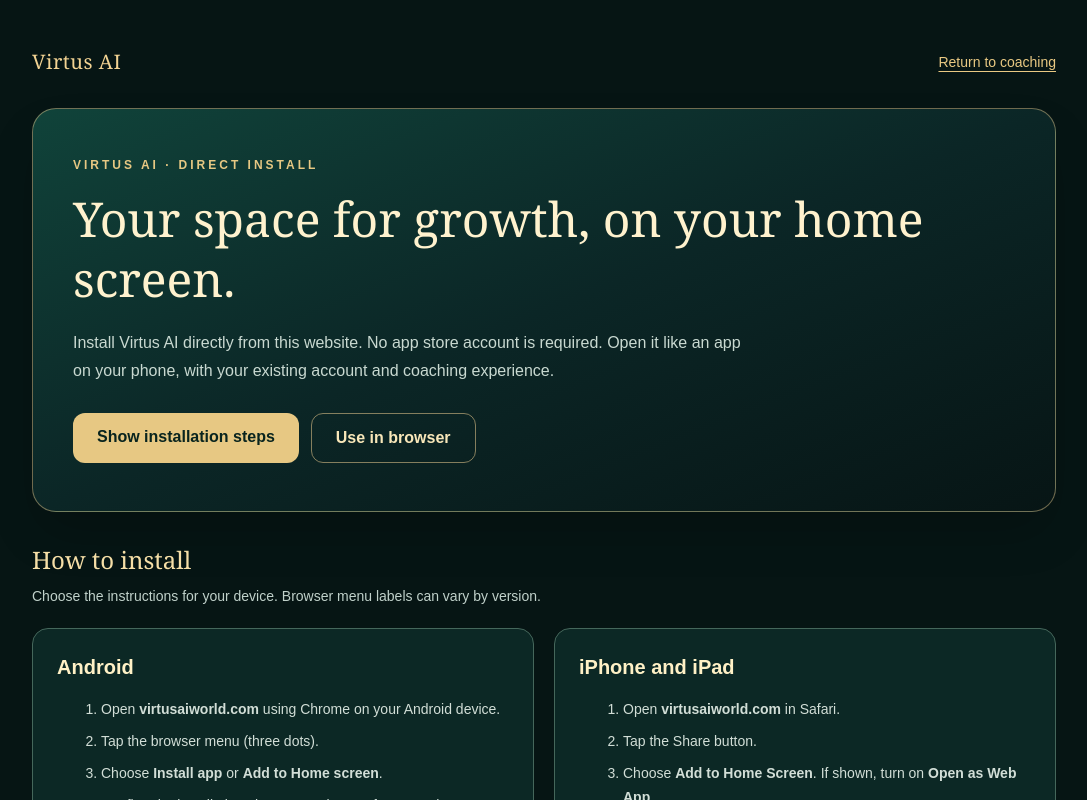
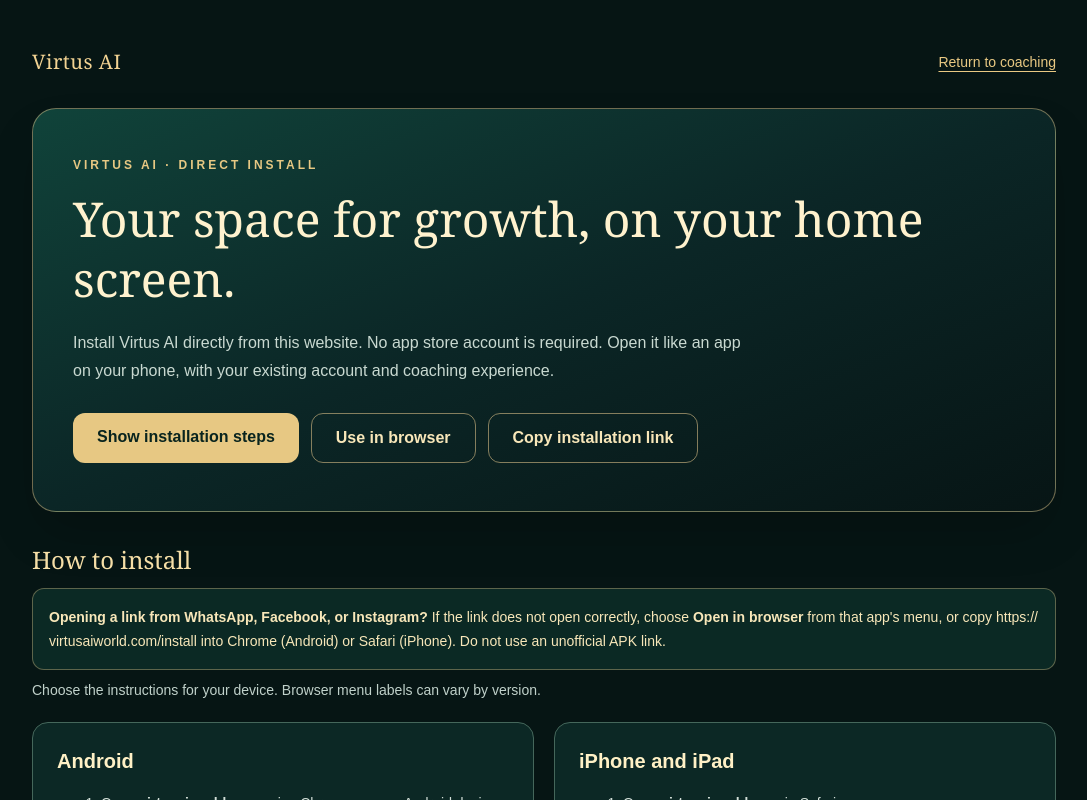
Before and after one commit to SirSebastian-ux/virtus.ai, a Next.js app: page /install in a window 1280 px wide. Shown: the top 800 px of the page, without its empty margins (96-1183 px from the left). Built offline with nearby package versions, Linux system fonts and the light colour scheme.

Commit message:
Add verified shareable installation link and in-app-browser troubleshooting

```diff
--- a/app/install/InstallClient.js
+++ b/app/install/InstallClient.js
@@ -37,6 +37,16 @@ export default function InstallClient() {
     };
   }, []);
 
+  async function copyInstallLink() {
+    const link = "https://virtusaiworld.com/install";
+    try {
+      await navigator.clipboard.writeText(link);
+      setNotice("Official installation link copied. Share it in WhatsApp or any messaging app.");
+    } catch {
+      setNotice("Copy this address to share: https://virtusaiworld.com/install");
+    }
+  }
+
   async function install() {
     if (!promptEvent) return;
     try {
@@ -72,12 +82,19 @@ export default function InstallClient() {
             <a href="#instructions" className="rounded-xl bg-[#e7c883] px-6 py-3 font-semibold text-[#09241e] hover:bg-[#f7dfa4]">Show installation steps</a>
           )}
           <Link href="/" className="rounded-xl border border-[#d8bd85]/60 px-6 py-3 font-semibold text-[#f8e7b9] hover:bg-white/10">Use in browser</Link>
+          <button type="button" onClick={copyInstallLink} className="rounded-xl border border-[#d8bd85]/60 px-6 py-3 font-semibold text-[#f8e7b9] hover:bg-white/10">Copy installation link</button>
         </div>
         {installed && <p role="status" className="mt-4 text-sm text-[#e7c883]">This browser reports that Virtus AI is already installed.</p>}
         {notice && <p role="status" className="mt-4 text-sm text-[#e7c883]">{notice}</p>}
       </section>
       <section id="instructions" className="scroll-mt-8">
         <h2 className="font-serif text-2xl text-[#f6dfa7]">How to install</h2>
+        <p className="mt-3 rounded-xl border border-[#d8bd85]/40 bg-[#0b2924] p-4 text-sm leading-6 text-[#f8e7b9]">
+          <strong>Opening a link from WhatsApp, Facebook, or Instagram?</strong> If the link does not open correctly,
+          choose <strong>Open in browser</strong> from that app's menu, or copy
+          <span className="break-all"> https://virtusaiworld.com/install </span>
+          into Chrome (Android) or Safari (iPhone). Do not use an unofficial APK link.
+        </p>
         <p className="mt-2 text-sm leading-6 text-[#c0d1ca]">Choose the instructions for your device. Browser menu labels can vary by version.</p>
         <div className="mt-5 grid gap-5 md:grid-cols-2">
           <article className={`rounded-2xl border p-6 ${platform === "android" ? "border-[#efcf8a] bg-[#123a31]" : "border-[#45675b] bg-[#0c2825]"}`}>
```
